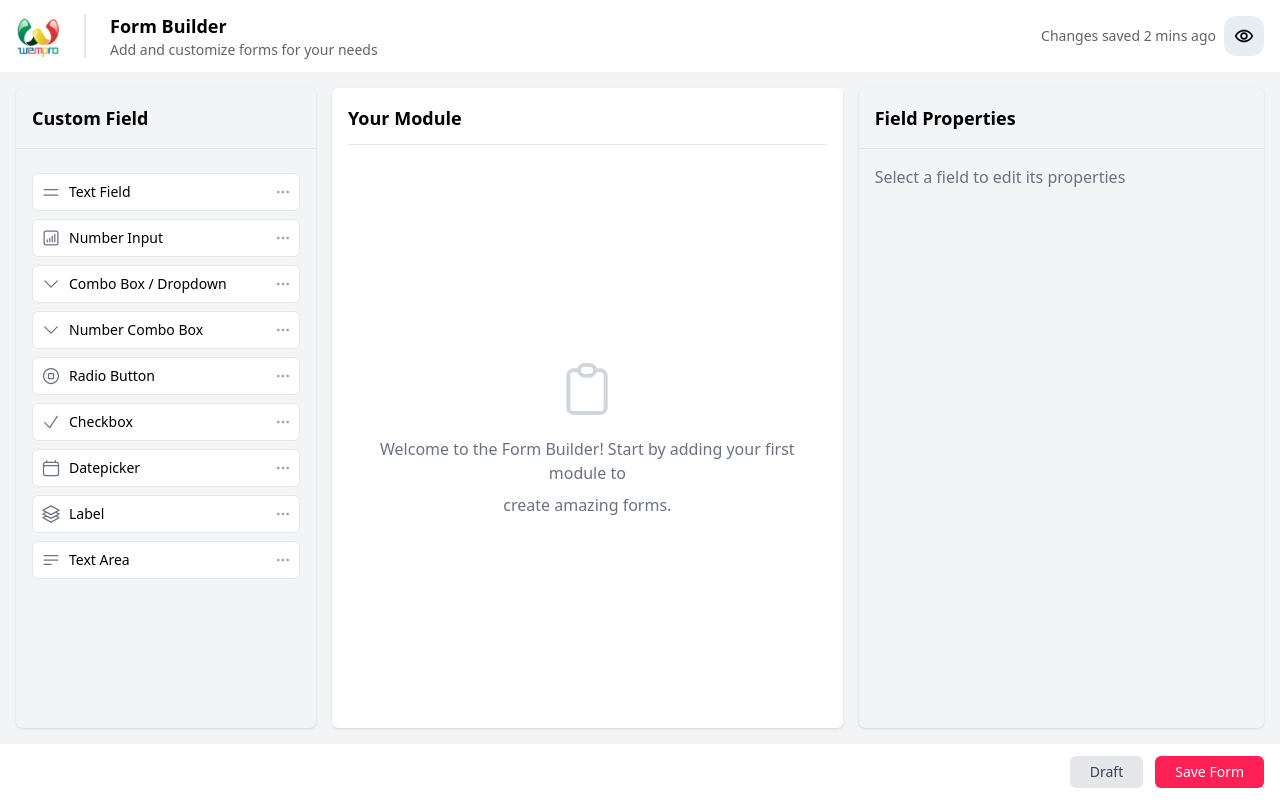
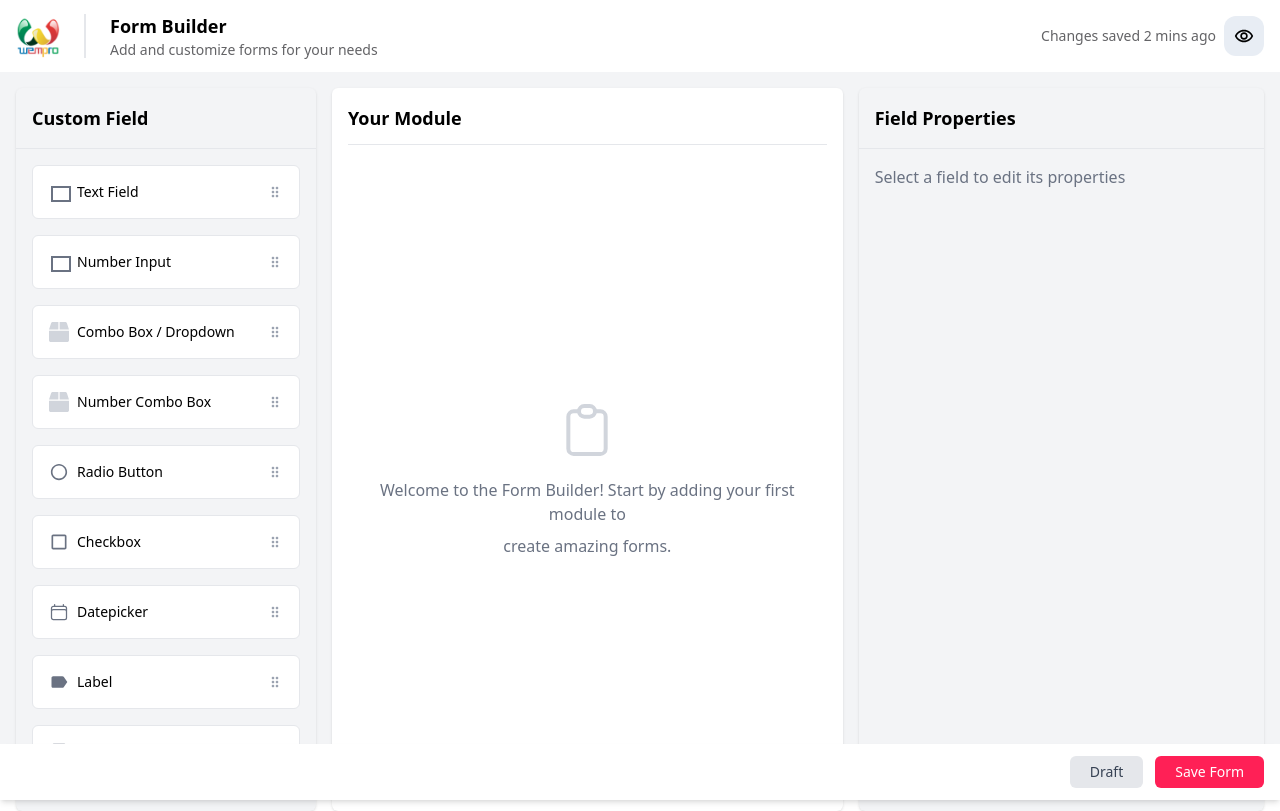
Before and after one commit to mdalaminfaraji/FormBuilder, a React (Vite) app: page / in a window 1280 px wide. Built offline with nearby package versions, Linux system fonts and the light colour scheme.

Commit message:
enhancement custom Field panel

```diff
--- a/src/components/CustomFieldPanel.tsx
+++ b/src/components/CustomFieldPanel.tsx
@@ -1,6 +1,14 @@
-import { useDraggable } from '@dnd-kit/core';
-import { FieldType } from '../types';
-
+import { useDraggable } from "@dnd-kit/core";
+import { FieldType } from "../types";
+import {
+  MdCheckBoxOutlineBlank,
+  MdDragIndicator,
+  MdLabel,
+  MdOutlineRectangle,
+} from "react-icons/md";
+import { FaBox } from "react-icons/fa";
+import { IoMdRadioButtonOff } from "react-icons/io";
+import { CiText } from "react-icons/ci";
 interface FieldItemProps {
   type: FieldType;
   label: string;
@@ -27,16 +35,12 @@ export const FieldItem = ({ type, label, icon }: FieldItemProps) => {
       style={style}
       {...listeners}
       {...attributes}
-      className="flex items-center p-2 my-2 bg-white rounded-md border border-gray-200 cursor-grab hover:bg-gray-50"
+      className="flex items-center p-4 my-4 bg-white rounded-md border border-gray-200 cursor-grab hover:bg-gray-50"
     >
-      <div className="w-5 h-5 mr-2 text-gray-500">
-        {icon}
-      </div>
+      <div className="w-5 h-5 mr-2 text-gray-500">{icon}</div>
       <span className="text-sm">{label}</span>
       <div className="ml-auto text-gray-400">
-        <svg width="16" height="16" viewBox="0 0 24 24" fill="none" xmlns="http://www.w3.org/2000/svg">
-          <path d="M5 10C3.9 10 3 10.9 3 12C3 13.1 3.9 14 5 14C6.1 14 7 13.1 7 12C7 10.9 6.1 10 5 10ZM19 10C17.9 10 17 10.9 17 12C17 13.1 17.9 14 19 14C20.1 14 21 13.1 21 12C21 10.9 20.1 10 19 10ZM12 10C10.9 10 10 10.9 10 12C10 13.1 10.9 14 12 14C13.1 14 14 13.1 14 12C14 10.9 13.1 10 12 10Z" fill="currentColor"/>
-        </svg>
+        <MdDragIndicator />
       </div>
     </div>
   );
@@ -45,82 +49,61 @@ export const FieldItem = ({ type, label, icon }: FieldItemProps) => {
 const CustomFieldPanel = () => {
   const getIcon = (type: FieldType) => {
     switch (type) {
-      case 'label':
+      case "label":
+        return <MdLabel className="w-5 h-5" />;
+      case "text-field":
+        return <MdOutlineRectangle className="w-6 h-6" />;
+      case "number-input":
+        return <MdOutlineRectangle className="w-6 h-6" />;
+      case "combo-box":
+        return <FaBox className="w-5 h-5 text-gray-300" />;
+      case "number-combo-box":
+        return <FaBox className="w-5 h-5 text-gray-300" />;
+      case "radio-button":
+        return <IoMdRadioButtonOff className="w-5 h-5" />;
+      case "checkbox":
+        return <MdCheckBoxOutlineBlank className="w-5 h-5" />;
+      case "datepicker":
         return (
-          <svg xmlns="http://www.w3.org/2000/svg" fill="none" viewBox="0 0 24 24" strokeWidth={1.5} stroke="currentColor">
-            <path strokeLinecap="round" strokeLinejoin="round" d="M6.429 9.75L2.25 12l4.179 2.25m0-4.5l5.571 3 5.571-3m-11.142 0L2.25 7.5 12 2.25l9.75 5.25-4.179 2.25m0 0L21.75 12l-4.179 2.25m0 0l4.179 2.25L12 21.75 2.25 16.5l4.179-2.25m11.142 0l-5.571 3-5.571-3" />
+          <svg
+            xmlns="http://www.w3.org/2000/svg"
+            fill="none"
+            viewBox="0 0 24 24"
+            strokeWidth={1.5}
+            stroke="currentColor"
+          >
+            <path
+              strokeLinecap="round"
+              strokeLinejoin="round"
+              d="M6.75 3v2.25M17.25 3v2.25M3 18.75V7.5a2.25 2.25 0 0 1 2.25-2.25h13.5A2.25 2.25 0 0 1 21 7.5v11.25m-18 0A2.25 2.25 0 0 0 5.25 21h13.5A2.25 2.25 0 0 0 21 18.75m-18 0v-7.5A2.25 2.25 0 0 1 5.25 9h13.5A2.25 2.25 0 0 1 21 11.25v7.5"
+            />
           </svg>
         );
-      case 'text-field':
-        return (
-          <svg xmlns="http://www.w3.org/2000/svg" fill="none" viewBox="0 0 24 24" strokeWidth={1.5} stroke="currentColor">
-            <path strokeLinecap="round" strokeLinejoin="round" d="M3.75 9h16.5m-16.5 6.75h16.5" />
-          </svg>
-        );
-      case 'number-input':
-        return (
-          <svg xmlns="http://www.w3.org/2000/svg" fill="none" viewBox="0 0 24 24" strokeWidth={1.5} stroke="currentColor">
-            <path strokeLinecap="round" strokeLinejoin="round" d="M7.5 14.25v2.25m3-4.5v4.5m3-6.75v6.75m3-9v9M6 20.25h12A2.25 2.25 0 0 0 20.25 18V6A2.25 2.25 0 0 0 18 3.75H6A2.25 2.25 0 0 0 3.75 6v12A2.25 2.25 0 0 0 6 20.25Z" />
-          </svg>
-        );
-      case 'combo-box':
-        return (
-          <svg xmlns="http://www.w3.org/2000/svg" fill="none" viewBox="0 0 24 24" strokeWidth={1.5} stroke="currentColor">
-            <path strokeLinecap="round" strokeLinejoin="round" d="m19.5 8.25-7.5 7.5-7.5-7.5" />
-          </svg>
-        );
-      case 'number-combo-box':
-        return (
-          <svg xmlns="http://www.w3.org/2000/svg" fill="none" viewBox="0 0 24 24" strokeWidth={1.5} stroke="currentColor">
-            <path strokeLinecap="round" strokeLinejoin="round" d="m19.5 8.25-7.5 7.5-7.5-7.5" />
-          </svg>
-        );
-      case 'radio-button':
-        return (
-          <svg xmlns="http://www.w3.org/2000/svg" fill="none" viewBox="0 0 24 24" strokeWidth={1.5} stroke="currentColor">
-            <path strokeLinecap="round" strokeLinejoin="round" d="M21 12a9 9 0 1 1-18 0 9 9 0 0 1 18 0Z" />
-            <path strokeLinecap="round" strokeLinejoin="round" d="M9 9.563C9 9.252 9.252 9 9.563 9h4.874c.311 0 .563.252.563.563v4.874c0 .311-.252.563-.563.563H9.564A.562.562 0 0 1 9 14.437V9.564Z" />
-          </svg>
-        );
-      case 'checkbox':
-        return (
-          <svg xmlns="http://www.w3.org/2000/svg" fill="none" viewBox="0 0 24 24" strokeWidth={1.5} stroke="currentColor">
-            <path strokeLinecap="round" strokeLinejoin="round" d="M4.5 12.75l6 6 9-13.5" />
-          </svg>
-        );
-      case 'datepicker':
-        return (
-          <svg xmlns="http://www.w3.org/2000/svg" fill="none" viewBox="0 0 24 24" strokeWidth={1.5} stroke="currentColor">
-            <path strokeLinecap="round" strokeLinejoin="round" d="M6.75 3v2.25M17.25 3v2.25M3 18.75V7.5a2.25 2.25 0 0 1 2.25-2.25h13.5A2.25 2.25 0 0 1 21 7.5v11.25m-18 0A2.25 2.25 0 0 0 5.25 21h13.5A2.25 2.25 0 0 0 21 18.75m-18 0v-7.5A2.25 2.25 0 0 1 5.25 9h13.5A2.25 2.25 0 0 1 21 11.25v7.5" />
-          </svg>
-        );
-      case 'text-area':
-        return (
-          <svg xmlns="http://www.w3.org/2000/svg" fill="none" viewBox="0 0 24 24" strokeWidth={1.5} stroke="currentColor">
-            <path strokeLinecap="round" strokeLinejoin="round" d="M3.75 6.75h16.5M3.75 12h16.5m-16.5 5.25H12" />
-          </svg>
-        );
+      case "text-area":
+        return <CiText className="w-5 h-5" />;
       default:
         return null;
     }
   };
 
   const fieldTypes = [
-    { type: 'text-field', label: 'Text Field' },
-    { type: 'number-input', label: 'Number Input' },
-    { type: 'combo-box', label: 'Combo Box / Dropdown' },
-    { type: 'number-combo-box', label: 'Number Combo Box' },
-    { type: 'radio-button', label: 'Radio Button' },
-    { type: 'checkbox', label: 'Checkbox' },
-    { type: 'datepicker', label: 'Datepicker' },
-    { type: 'label', label: 'Label' },
-    { type: 'text-area', label: 'Text Area' },
+    { type: "text-field", label: "Text Field" },
+    { type: "number-input", label: "Number Input" },
+    { type: "combo-box", label: "Combo Box / Dropdown" },
+    { type: "number-combo-box", label: "Number Combo Box" },
+    { type: "radio-button", label: "Radio Button" },
+    { type: "checkbox", label: "Checkbox" },
+    { type: "datepicker", label: "Datepicker" },
+    { type: "label", label: "Label" },
+    { type: "text-area", label: "Text Area" },
   ] as const;
 
   return (
     <div className="h-full bg-gray-100 rounded-md shadow-sm">
-      <h2 className="p-4 text-lg font-semibold border-b border-gray-200">Custom Field</h2>
-      <div className="p-4">
+      <h2 className="p-4 text-lg font-semibold border-b border-gray-200">
+        Custom Field
+      </h2>
+      <div className="px-4 pb-4">
         {fieldTypes.map((field) => (
           <FieldItem
             key={field.type}
```
Also changed, not shown: public/dropdown.png (added).
